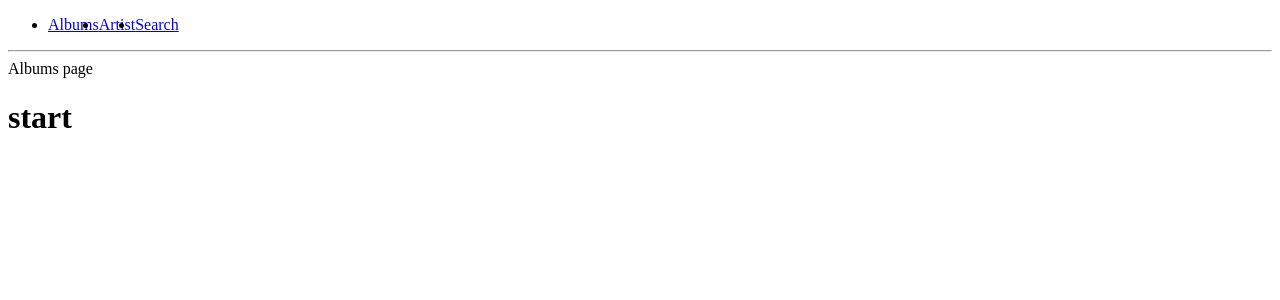
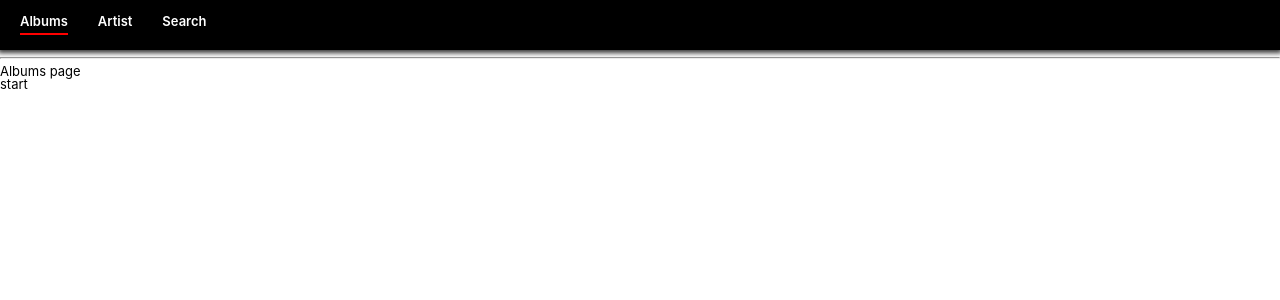
Before and after one commit to totherain155/project1, a React (Create React App) app: page / in a window 1280 px wide. Shown: the top 300 px of the page. Built offline with nearby package versions, Linux system fonts and the light colour scheme.

Commit message:
header with withRouter

```diff
--- a/package.json
+++ b/package.json
@@ -11,6 +11,7 @@
     "react-router-dom": "^5.2.1",
     "react-scripts": "4.0.3",
     "styled-components": "^5.3.1",
+    "styled-reset": "^4.3.4",
     "web-vitals": "^1.0.1"
   },
   "scripts": {
--- a/src/Components/App.js
+++ b/src/Components/App.js
@@ -1,10 +1,12 @@
 import React from "react";
 import Router from "Components/Router";
+import GlobalStyle from "./GlobalStyle";
 
 function App() {
   return (
     <>
       <Router />
+      <GlobalStyle />
 
       <h1>start</h1>
     </>
--- /dev/null
+++ b/src/Components/GlobalStyle.js
@@ -0,0 +1,20 @@
+import { createGlobalStyle } from "styled-components";
+import reset from "styled-reset";
+
+const GlobalStyle = createGlobalStyle`
+  ${reset};
+  a{
+      text-decoration: none;
+
+  }
+  *{
+     box-sizing: border-box;
+   }
+   body{
+       font-family: -apple-system, BlinkMacSystemFont, 'Segoe UI', Roboto, Oxygen, Ubuntu, Cantarell, 'Open Sans', 'Helvetica Neue', sans-serif;
+       font-size:13px;
+       padding-top:50px;
+   }
+`;
+
+export default GlobalStyle;
--- a/src/Components/Header.js
+++ b/src/Components/Header.js
@@ -1,32 +1,52 @@
 import React, { useState } from "react";
-import { Link } from "react-router-dom";
+import { Link, withRouter } from "react-router-dom";
 import styled from "styled-components";
 
-const Header = styled.header``;
+const Header = styled.header`
+  background-color: black;
+  // 스크롤이 길어져도 상단에 고정시킨다.
+  position: fixed;
+  top: 0;
+  left: 0;
+  width: 100%;
+  height: 50px;
+  display: flex;
+  align-items: center;
+  padding: 0px 20px;
+  box-shadow: 0px 1px 5px 2px rgba(0, 0, 0, 0.8);
+`;
 
 const HeaderList = styled.ul`
   display: flex;
-  &:hover {
-    background-color: yellow;
-  }
 `;
 
-const HeaderItem = styled.li``;
+const HeaderItem = styled.li`
+  &:not(:last-child) {
+    margin-right: 30px;
+  }
+  // 기본값은 투명하게 설정한다.
+  border-bottom: 2px solid ${(props) => (props.current ? "red" : "transparent")};
+  transition: ease-in-out 0.5s;
+  height: 20px;
+`;
 
-const MLink = styled(Link)``;
+const MLink = styled(Link)`
+  color: white;
+  font-weight: 600;
+`;
 
-export default () => (
+export default withRouter(({ location: { pathname } }) => (
   <Header>
     <HeaderList>
-      <HeaderItem>
+      <HeaderItem current={pathname === "/"}>
         <MLink to="/">Albums</MLink>
       </HeaderItem>
-      <HeaderItem>
+      <HeaderItem current={pathname === "/artist"}>
         <MLink to="/artist">Artist</MLink>
       </HeaderItem>
-      <HeaderItem>
+      <HeaderItem current={pathname === "/search"}>
         <MLink to="/search">Search</MLink>
       </HeaderItem>
     </HeaderList>
   </Header>
-);
+));
```
Also changed, not shown: 2 other files (tests, documents, lock files or other folders).
